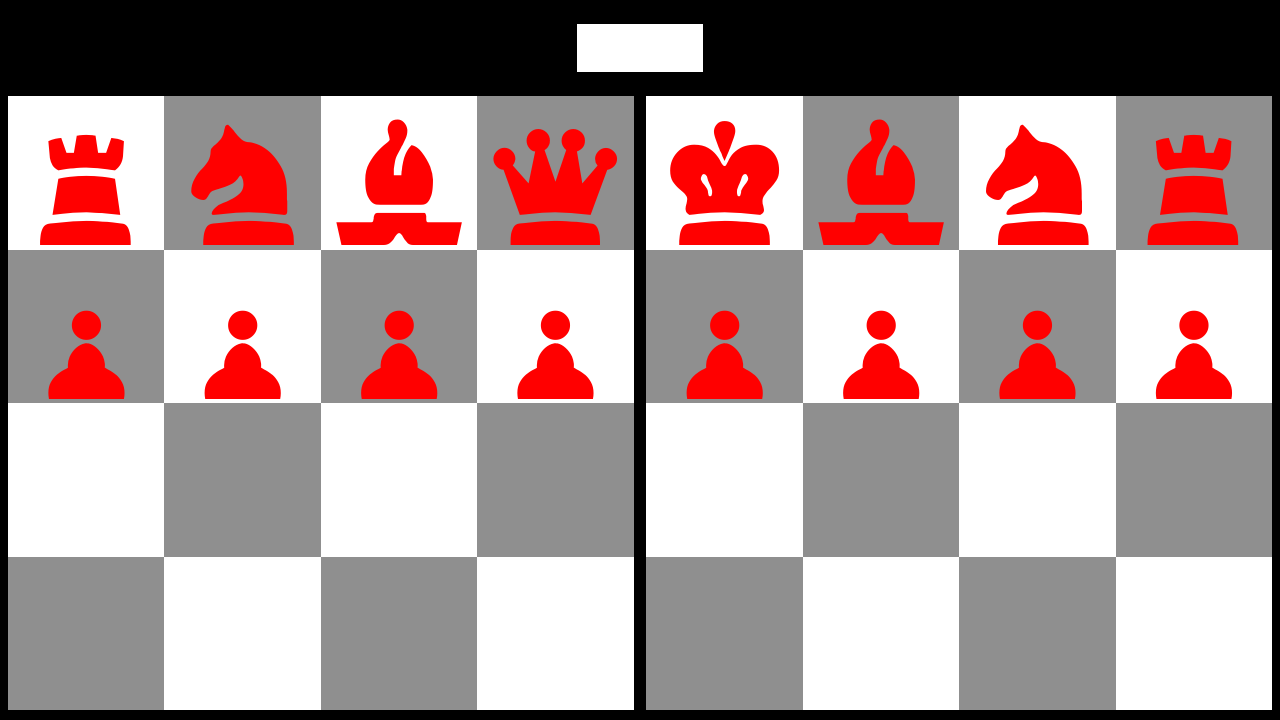
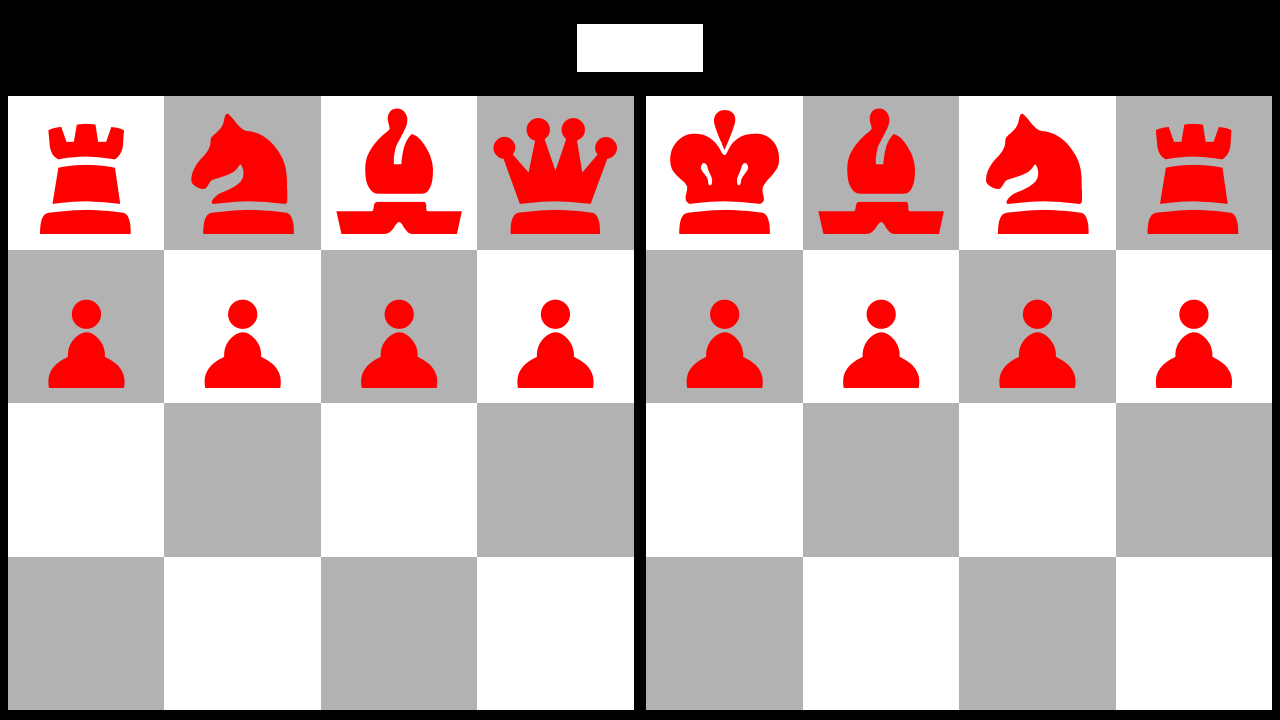
Before and after one commit to alebusi/chess, a plain HTML site: page index.html in a window 1280 px wide. Shown: the top 720 px of the page. Drawn offline with Linux system fonts and the light colour scheme.

Commit message:
Update style.css

```diff
--- a/style.css
+++ b/style.css
@@ -17,6 +17,7 @@ body {
   font-family: myFont;
   font-size: 12vw;
   text-align: center;
+  line-height: 12vw;
 }
 
 .colore1 {
@@ -24,7 +25,7 @@ body {
 }
 
 .colore2 {
-  background-color: #8F8F8F;
+  background-color: #B2B2B2;
 }
 
 .bordo {
```
